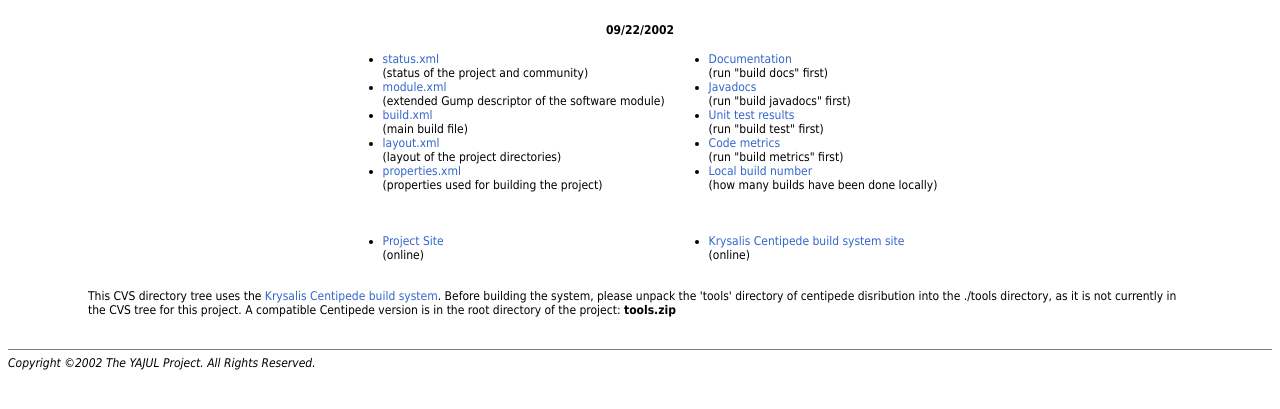
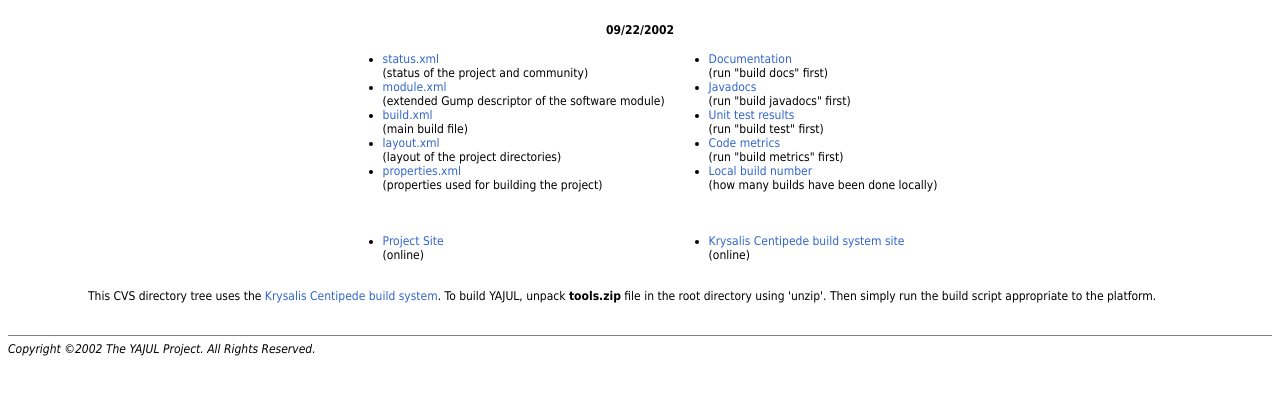
Before and after one commit to joshuadavis/yajul, a plain HTML site: page yajul-main/index.html in a window 1280 px wide. Shown: the part 181-590 px from the top of the page. Drawn offline with Linux system fonts and the light colour scheme.

Commit message:
Change build setup instructions.

```diff
--- a/yajul-main/index.html
+++ b/yajul-main/index.html
@@ -162,9 +162,9 @@ document.write(m.substring(p, 0));
       <blockquote>
 
             <p align="left">This CVS directory tree uses the <a href="http://www.krysalis.org/centipede/" class="title"
-                >Krysalis Centipede build system</a>.  Before building the system, please unpack the 'tools' directory of
-                centipede disribution into the ./tools directory, as it is not currently in the CVS tree for this project.
-                A compatible Centipede version is in the root directory of the project: <b>tools.zip</b></p>
+                >Krysalis Centipede build system</a>.  To build YAJUL, unpack
+                <b>tools.zip</b> file in the root directory using 'unzip'.  Then
+                simply run the build script appropriate to the platform.</p>
 
       </blockquote>
     </blockquote>
```
